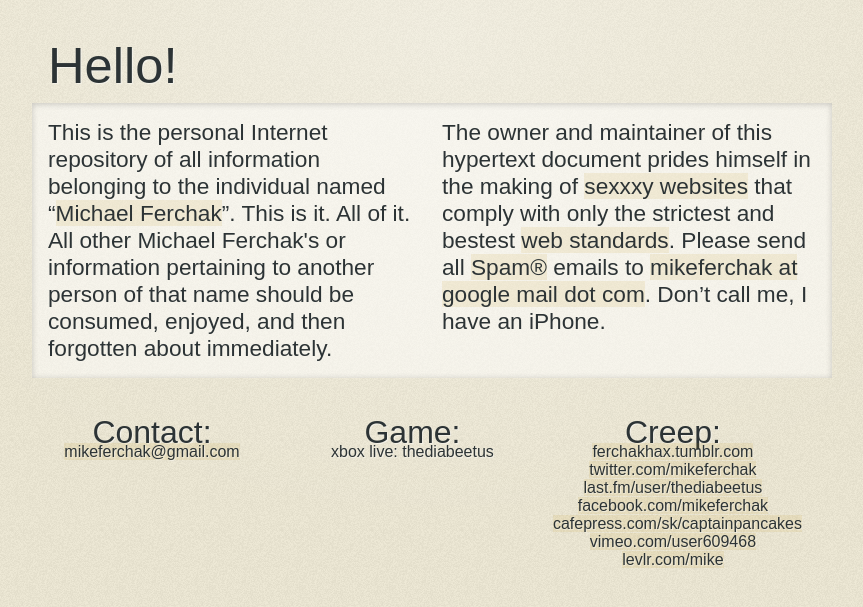
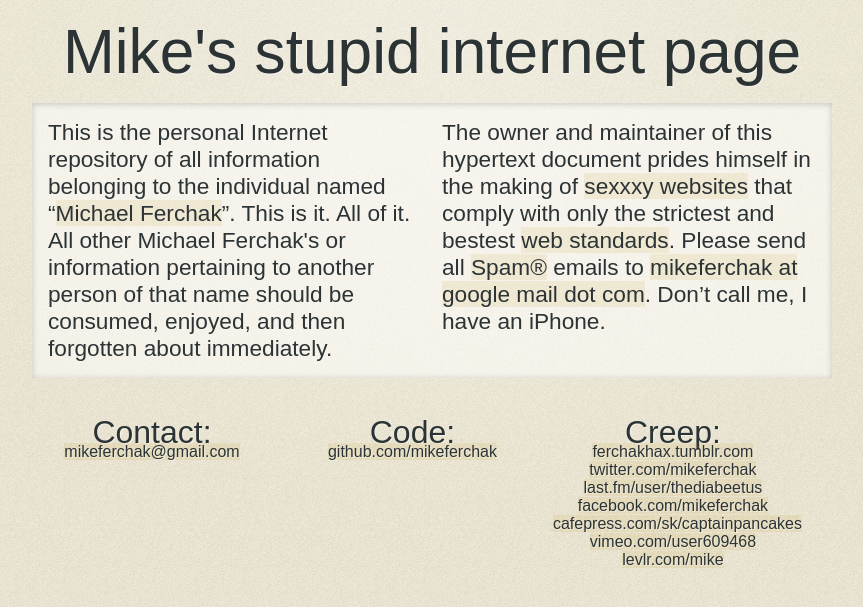
Before and after one commit to mikeferchak/mferchak, a PHP site: page / in a window 1280 px wide. Shown: the top 607 px of the page, without its empty margins (208-1071 px from the left). Run offline with PHP 8.4, Linux system fonts and the light colour scheme; some libraries are stand-ins or nearby versions; some web fonts are replaced.

Commit message:
Drunk commit - amazing scaling header

```diff
--- a/css/style.css
+++ b/css/style.css
@@ -13,7 +13,7 @@ body, h1, h2, ul, li, div, a, p { color: #2c3335; font-family: 'Goudy Bookletter
 
 p { font-size: 14pt; }
 
-h1 { font-size: 38pt; margin: 20px 0 -8px 0; }
+h1 { font-size: 38pt; display: inline; margin: 20px 0 -8px 0; -webkit-transition: font-size 0.1s; -moz-transition: font-size 0.1s; -o-transition: font-size 0.1s; -k-transition: font-size 0.1s; transition: font-size 0.1s; text-align: center; overflow-x: hidden; overflow-y: hidden; white-space: nowrap; }
 
 h2 { font-size: 24pt; margin: 20px 0 -8px 0; }
 
@@ -27,7 +27,7 @@ section { background-color: rgba(255, 255, 255, 0.5); -webkit-box-shadow: inset
 
 #stuff { _width: 800px; #width: 800px; max-width: 800px; margin: 0 auto; }
 
-header { padding: 12pt 12pt 0 12pt; text-shadow: 1px 1px 1px rgba(255, 255, 255, 0.5); }
+header { padding: 12pt 12pt 0 12pt; text-shadow: 1px 1px 1px rgba(255, 255, 255, 0.5); text-align: center; }
 
 #about { margin: 1em 0; padding: 1em; }
 #about div { -moz-column-count: 2; -moz-column-gap: 20px; -webkit-column-count: 2; -webkit-column-gap: 20px; column-count: 2; column-gap: 20px; }
--- a/css/style.scss
+++ b/css/style.scss
@@ -56,7 +56,13 @@ p {
 
 h1	{
 	font-size:38pt;
+    display:inline;
 	margin: 20px 0 -8px 0;
+    @include transition(font-size 0.1s);
+    text-align: center;
+    overflow-x: hidden;
+    overflow-y: hidden;
+    white-space: nowrap;
 }
 
 h2	{
@@ -100,6 +106,7 @@ section {
 header {
     padding: 12pt 12pt 0 12pt;
     text-shadow: 1px 1px 1px rgba(255, 255, 255, 0.5);
+    text-align:center;
 }
 
 #about {
--- a/index.html
+++ b/index.html
@@ -12,16 +12,31 @@
 	<!--[if lt IE 9]>
 		<script src="http://html5shim.googlecode.com/svn/trunk/html5.js"></script>
 	<![endif]-->
-	<!--script type='text/javascript' src='script/jquery.js'></script>
-<script type='text/javascript' src='script/last.fm.records.js'></script>
+	<script type='text/javascript' src='http://ajax.googleapis.com/ajax/libs/jquery/1.6.4/jquery.min.js'></script>
+<!--script type='text/javascript' src='script/last.fm.records.js'></script>
 <script type="text/javascript" src="script/jquery.twitter-friends-1.0.min.js"></script-->
+	<script>
+		$(document).ready(function() {
+      		var bodyWidth = $("header").width() - 20;
+			var originalHeaderWidth = $("header h1").outerWidth();
+			var originalHeaderHeight = parseInt($("header h1").css("font-size"));
+			var headerAspect = originalHeaderHeight / originalHeaderWidth;
+			var newHeaderHeight = headerAspect * bodyWidth ;
+			$("header h1").css("font-size", newHeaderHeight);
+			$(window).resize(function() {
+	      		var bodyWidth = $("header").width() - 20;
+				var newHeaderHeight = headerAspect * bodyWidth;
+				$("header h1").css("font-size", newHeaderHeight);
+			});
+		});
+	</script>
 </head>
 
 <body>
 
 <div id="stuff">
 	<header>
-		<h1>Hello!</h1>
+		<h1>Mike's stupid internet page</h1>
 	</header>
 	<section id="about">
 		<div>
@@ -80,9 +95,9 @@
 			</ul>
 		</div>
 		<div>
-			<h2>Game:</h2>
+			<h2>Code:</h2>
 			<ul>
-				<li>xbox live: thediabeetus</li>
+				<li><a href="http://github.com/mikeferchak">github.com/mikeferchak</a></li>
 			</ul>
 		</div>
 		<div>
@@ -98,6 +113,7 @@
 			</ul>
 		</div>
 	</footer>
+
 </div>
 </body>
 </html>
```
Also changed, not shown: images/gradient.svg.
